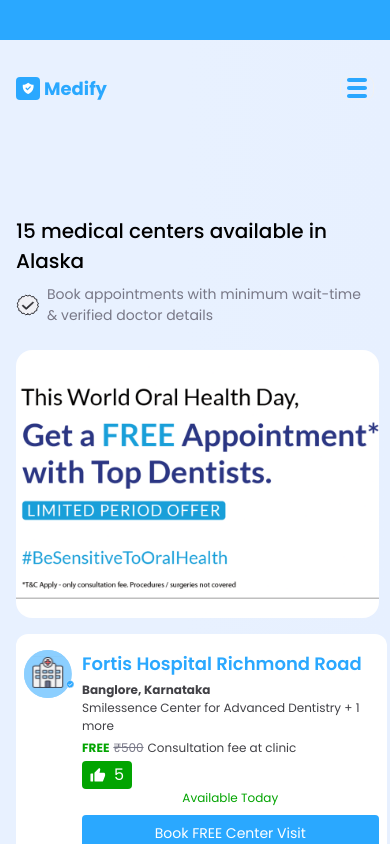
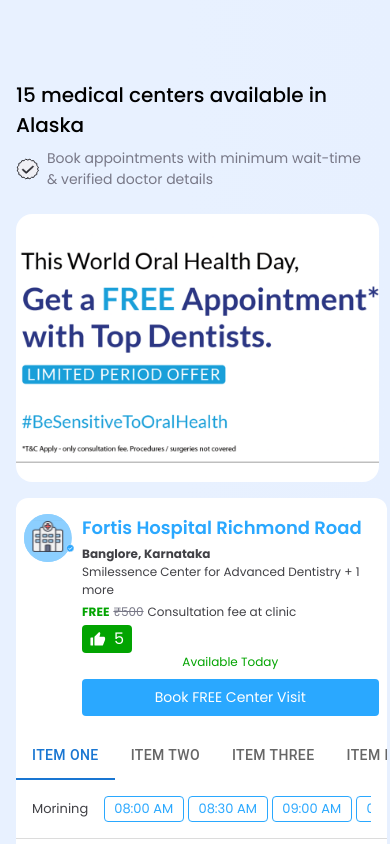
Before and after one commit to abhay8696/medify, a React (Vite) app: page / in a window 390 px wide. Shown: the top 844 px of the page. Built offline with nearby package versions, Linux system fonts and the light colour scheme.

Commit message:
made tabPanel responsive

```diff
--- a/src/App.jsx
+++ b/src/App.jsx
@@ -21,8 +21,8 @@ function App() {
   return (
     <>
       <div className='App'>
-        <AppTop />
-        <Navbar />
+        {/* <AppTop />
+        <Navbar /> */}
         {/* <Hero />
         <CardHolder type="offers" classForMargin={"CardHolder-offers"}/>
         <Specialization />
@@ -31,9 +31,9 @@ function App() {
         <Blogs />
         <Families /> */}
         <SearchResults bookings={bookings}/>
-        <FAQ />
+        {/* <FAQ />
         <Download />
-        <MainFooter />
+        <MainFooter /> */}
       </div>
     </>
   )
--- a/src/components/Button/Button.css
+++ b/src/components/Button/Button.css
@@ -79,8 +79,14 @@
     max-width: 16px;
 }
 
-.transperantBlueButton{
+.blueButton-outline{
     border: 1px solid var(--primary);
     color: var(--primary);
     background-color: inherit;
 }
+
+.blueButton-filled{
+    color: var(--color-white);
+    background-color: var(--primary);
+    border: 1px solid var(--primary);
+}
--- a/src/components/TabPanel/TabPanel.css
+++ b/src/components/TabPanel/TabPanel.css
@@ -0,0 +1,66 @@
+
+
+.TabPanel{
+}
+
+.slotDivider{
+    border-bottom: 1px solid #00000023;
+    /* width: 100%; */
+    height: 1px;
+    display: block;
+}
+
+.slotSession{
+    display: flex;
+    align-items: center;
+    justify-content: space-between;
+    padding: 1rem;
+    width: 90%;
+    margin-left: auto;
+    margin-right: auto;
+    font-size: 14px;
+    font-weight: 400;
+    gap: 0.25rem;
+}
+
+.sessionType{
+    width: 20%;
+    color: var(--color-grey);
+}
+
+.timeButtonsArray{
+    display: flex;
+    align-items: center;
+    justify-content: space-between;
+    /* gap: 2rem; */
+    flex: 1;
+}
+
+.timeButtonsArray button{
+    min-width: 5rem;
+    display: flex;
+    align-items: center;
+}
+
+/* devices below 750px */
+@media screen and (max-width: 750px){
+    .timeButtonsArray{
+        gap: 0.5rem;
+    }
+}
+
+
+/* devices below 750px */
+@media screen and (max-width: 750px){
+    .slotSession{
+        width: 100%;
+        font-size: 13px;
+    }
+    .timeButtonsArray{
+        gap: 0.25rem;
+        overflow-x: auto;
+    }
+    .timeButtonsArray button{
+        /* width: 3rem; */
+    }
+}
--- a/src/components/TabPanel/TabPanel.jsx
+++ b/src/components/TabPanel/TabPanel.jsx
@@ -13,7 +13,7 @@ const SlotSession = props => {
   //functions
   const displayButtons = () => {
     return timings.map(item => {
-      return <Button text={item} buttonClass={"smallButton transperantBlueButton"}/>
+      return <Button text={`${item} ${suffix}`} buttonClass={"smallButton blueButton-outline"}/>
     })
   }
   return (
@@ -35,11 +35,14 @@ const TabPanel = props => {
         id={`full-width-tabpanel-${index}`}
         aria-labelledby={`full-width-tab-${index}`}
         {...other}
+        className='TabPanel'
       >
         {value === index && (
           <>
             <SlotSession type="Morining" timings = {morningTimings} suffix="AM"/>
+            <span className='slotDivider'></span>
             <SlotSession type="Afternoon" timings = {afternoonTimings} suffix="PM"/>
+            <span className='slotDivider'></span>
             <SlotSession type="Evening" timings = {eveningTimings} suffix="PM"/>
           </>
         )}
--- a/src/index.css
+++ b/src/index.css
@@ -5,6 +5,8 @@
     --dark: #102851;
     background: rgb(232,241,255);
     --color-green: #02A401;
+    --color-grey: #414146;
+
 
     --heightOfAppTop: 40px;
     --heightOfMainNav: 6rem;
```
